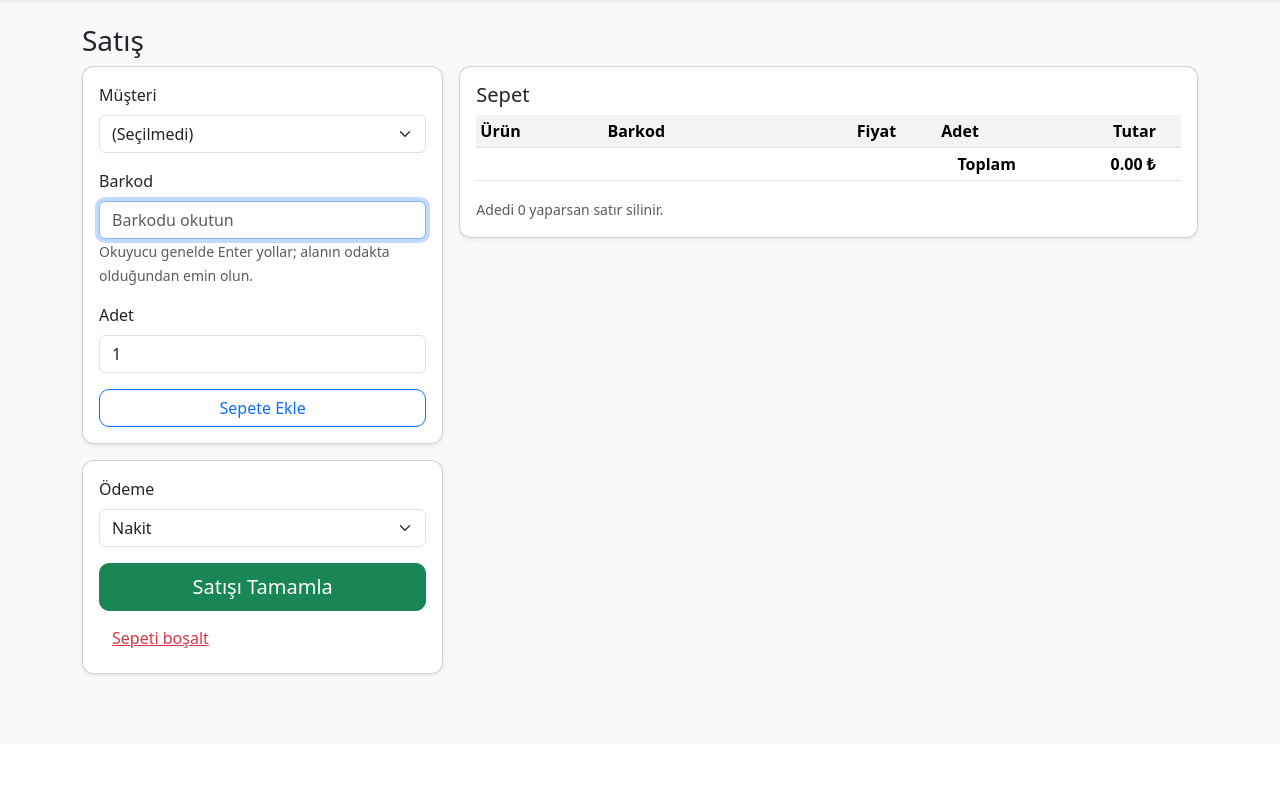
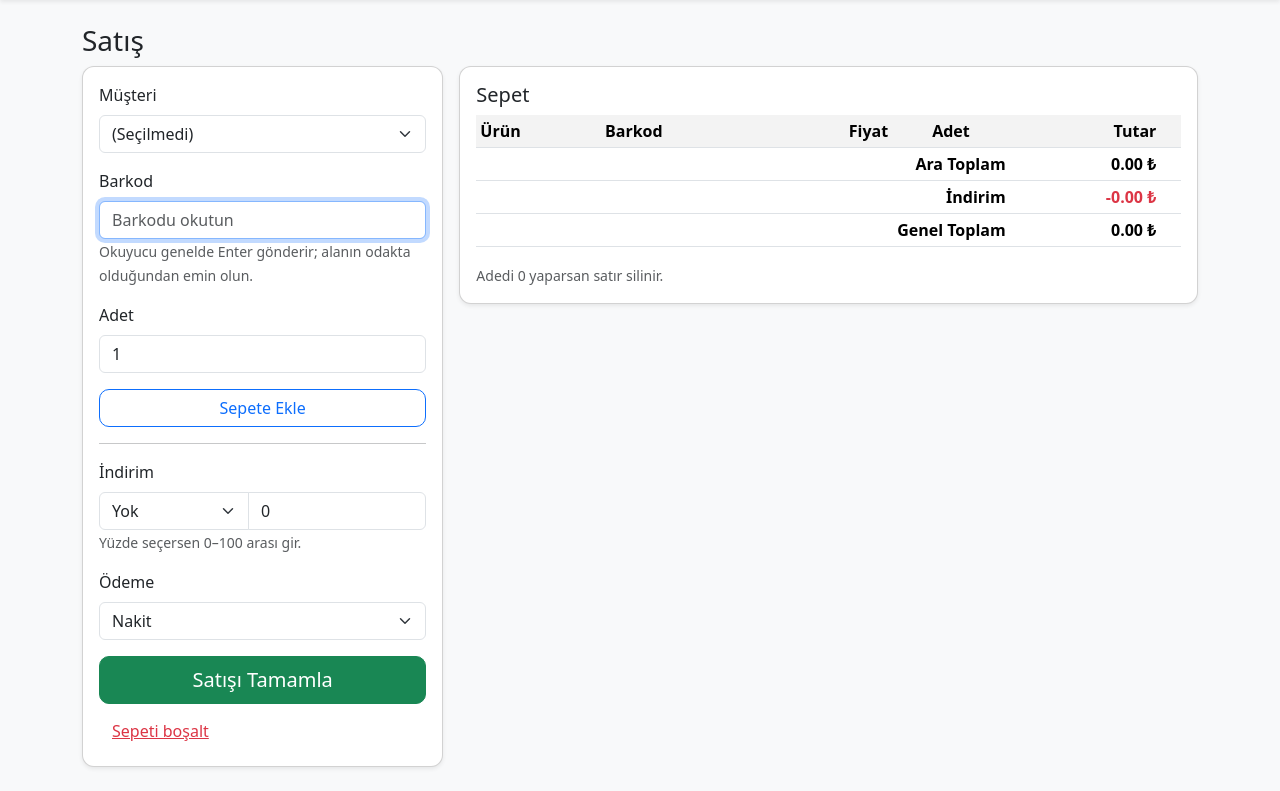
Before and after one commit to berdener/stokk, a Flask app: page /sales in a window 1280 px wide. Shown: the part 56-847 px from the top of the page. Before the commit the page ends 733 px from the top, so only its background shows below. Run offline with Flask 3, Linux system fonts and the light colour scheme; tables that the repository leaves empty hold one stand-in row (values such as "Sample post"); lists and menus that the app fills with data are empty; some libraries are stand-ins or nearby versions.

Commit message:
Update sales.html

```diff
--- a/templates/sales.html
+++ b/templates/sales.html
@@ -3,6 +3,7 @@
 <h3>Satış</h3>
 
 <div class="row g-3">
+  <!-- Sol panel: müşteri + barkod + indirim + ödeme -->
   <div class="col-lg-4">
     <div class="card shadow-sm">
       <div class="card-body">
@@ -17,7 +18,7 @@
         <div class="mt-3">
           <label class="form-label">Barkod</label>
           <input class="form-control" id="barcode" placeholder="Barkodu okutun" autofocus>
-          <small class="text-muted">Okuyucu genelde Enter yollar; alanın odakta olduğundan emin olun.</small>
+          <small class="text-muted">Okuyucu genelde Enter gönderir; alanın odakta olduğundan emin olun.</small>
         </div>
 
         <div class="mt-3">
@@ -28,17 +29,33 @@
         <div class="mt-3 d-grid">
           <button class="btn btn-outline-primary" id="btnAdd">Sepete Ekle</button>
         </div>
+
+        <hr>
+
+        <!-- İndirim -->
+        <div class="mt-2">
+          <label class="form-label">İndirim</label>
+          <div class="input-group">
+            <select class="form-select" id="discount_type" style="max-width:150px">
+              <option value="none" selected>Yok</option>
+              <option value="percent">% Yüzde</option>
+              <option value="amount">₺ Tutar</option>
+            </select>
+            <input class="form-control" id="discount_value" type="number" step="0.01" value="0">
           </div>
+          <small class="text-muted">Yüzde seçersen 0–100 arası gir.</small>
         </div>
 
-    <div class="card shadow-sm mt-3">
-      <div class="card-body">
+        <!-- Ödeme -->
+        <div class="mt-3">
           <label class="form-label">Ödeme</label>
           <select class="form-select" id="payment">
             <option value="nakit">Nakit</option>
             <option value="kart">Kart</option>
             <option value="veresiye">Veresiye</option>
           </select>
+        </div>
+
         <div class="d-grid mt-3">
           <button class="btn btn-success btn-lg" id="btnCheckout">Satışı Tamamla</button>
         </div>
@@ -47,6 +64,7 @@
     </div>
   </div>
 
+  <!-- Sağ panel: sepet -->
   <div class="col-lg-8">
     <div class="card shadow-sm">
       <div class="card-body">
@@ -81,9 +99,16 @@
             </tbody>
             <tfoot>
               <tr>
-                <th colspan="4" class="text-end">Toplam</th>
-                <th class="text-end" id="cartTotal">{{ '%.2f'|format(totals.amount) }} ₺</th>
-                <th></th>
+                <th colspan="4" class="text-end">Ara Toplam</th>
+                <th class="text-end" id="cartSubtotal">0,00 ₺</th><th></th>
+              </tr>
+              <tr>
+                <th colspan="4" class="text-end">İndirim</th>
+                <th class="text-end text-danger" id="cartDiscount">0,00 ₺</th><th></th>
+              </tr>
+              <tr>
+                <th colspan="4" class="text-end">Genel Toplam</th>
+                <th class="text-end fw-bold" id="cartGrand">0,00 ₺</th><th></th>
               </tr>
             </tfoot>
           </table>
@@ -99,27 +124,63 @@
   const barcode = document.getElementById('barcode');
   const qty = document.getElementById('qty');
   const rows = document.getElementById('cartRows');
-  const totalEl = document.getElementById('cartTotal');
   const customerSel = document.getElementById('customer_id');
   const paymentSel = document.getElementById('payment');
 
+  const subtotalEl = document.getElementById('cartSubtotal');
+  const discountEl = document.getElementById('cartDiscount');
+  const grandEl = document.getElementById('cartGrand');
+  const discTypeSel = document.getElementById('discount_type');
+  const discValInput = document.getElementById('discount_value');
+
   function fmt(n){ return (Math.round(n*100)/100).toFixed(2) + ' ₺'; }
 
-  function render(cart, totals){
+  function render(cart){
     rows.innerHTML = '';
+    let subtotal = 0;
     cart.forEach(i => {
+      const line = (i.price || 0) * (i.qty || 0);
+      subtotal += line;
       const tr = document.createElement('tr');
       tr.setAttribute('data-id', i.product_id);
       tr.innerHTML = `
         <td>${i.title}</td>
         <td>${i.barcode || '-'}</td>
         <td class="text-end">${fmt(i.price)}</td>
-        <td class="text-center"><input type="number" min="0" class="form-control form-control-sm qty-input" value="${i.qty}" style="width:90px;margin:0 auto;"></td>
-        <td class="text-end">${fmt(i.price * i.qty)}</td>
+        <td class="text-center">
+          <input type="number" min="0" class="form-control form-control-sm qty-input" value="${i.qty}" style="width:90px;margin:0 auto;">
+        </td>
+        <td class="text-end">${fmt(line)}</td>
         <td class="text-end"><button class="btn btn-sm btn-outline-danger btnRemove"><i class="bi bi-x-lg"></i></button></td>`;
       rows.appendChild(tr);
     });
-    totalEl.textContent = fmt(totals.amount || 0);
+    // indirim uygula ve toplamları yaz
+    calcTotalsFromRows();
+  }
+
+  function calcTotalsFromRows(){
+    let subtotal = 0;
+    rows.querySelectorAll('tr').forEach(tr=>{
+      const priceText = tr.children[2].innerText.replace(' ₺','').replace(',','.');
+      const price = parseFloat(priceText) || 0;
+      const qtyInput = tr.querySelector('.qty-input');
+      const q = parseInt(qtyInput?.value || '0', 10);
+      subtotal += price * q;
+    });
+
+    let discount = 0;
+    const t = discTypeSel.value;
+    const v = parseFloat(discValInput.value || '0');
+    if(t === 'percent'){
+      const p = Math.min(Math.max(v,0),100);
+      discount = subtotal * (p/100);
+    }else if(t === 'amount'){
+      discount = Math.min(Math.max(v,0), subtotal);
+    }
+    const grand = subtotal - discount;
+    subtotalEl.textContent = fmt(subtotal);
+    discountEl.textContent = '-' + fmt(discount);
+    grandEl.textContent = fmt(grand);
   }
 
   async function post(url, body){
@@ -137,7 +198,7 @@
     if(!code) return;
     const out = await post('/api/cart/add', {barcode: code, qty: q});
     if(!out.ok){ alert(out.message||'Barkod bulunamadı'); return; }
-    render(out.cart, out.totals);
+    render(out.cart);
     barcode.value=''; qty.value='1'; barcode.focus();
   });
 
@@ -147,7 +208,7 @@
     const tr = e.target.closest('tr'); const pid = parseInt(tr.dataset.id,10);
     const q = parseInt(e.target.value||'0',10);
     const out = await post('/api/cart/update', {product_id: pid, qty: q});
-    if(out.ok){ render(out.cart, out.totals); }
+    if(out.ok){ render(out.cart); }
   });
 
   // Satır sil
@@ -155,29 +216,33 @@
     if(!e.target.closest('.btnRemove')) return;
     const tr = e.target.closest('tr'); const pid = parseInt(tr.dataset.id,10);
     const out = await post('/api/cart/remove', {product_id: pid});
-    if(out.ok){ render(out.cart, out.totals); }
+    if(out.ok){ render(out.cart); }
   });
 
   // Sepeti boşalt
   document.getElementById('btnClear').addEventListener('click', async ()=>{
     if(!confirm('Sepeti boşaltmak istiyor musunuz?')) return;
     const out = await post('/api/cart/clear', {});
-    if(out.ok){ render(out.cart, out.totals); }
+    if(out.ok){ render(out.cart); }
   });
 
   // Satışı tamamla
   document.getElementById('btnCheckout').addEventListener('click', async ()=>{
     const payment = paymentSel.value;
     const customer_id = customerSel.value || null;
-    const out = await post('/api/cart/checkout', {payment, customer_id});
+    const discount_type = discTypeSel.value;
+    const discount_value = parseFloat(discValInput.value || '0');
+    const out = await post('/api/cart/checkout', {payment, customer_id, discount_type, discount_value});
     if(!out.ok){ alert(out.message||'Hata'); return; }
-    alert('Satış tamamlandı. Toplam: '+ fmt(out.total||0));
-    // sepet sıfırlandığı için sayfayı yenile
+    alert(`Satış tamamlandı.\nAra Toplam: ${fmt(out.subtotal)}\nİndirim: -${fmt(out.discount)}\nGenel Toplam: ${fmt(out.total)}`);
     location.reload();
   });
 
   // Barkod alanını odakta tut
   setInterval(()=>{ if(document.activeElement!==barcode) barcode.focus(); }, 2000);
+
+  // Sayfa açılışında toplamları göster
+  calcTotalsFromRows();
 })();
 </script>
 {% endblock %}
```
Lines whose indentation alone changed are shown as unchanged.
